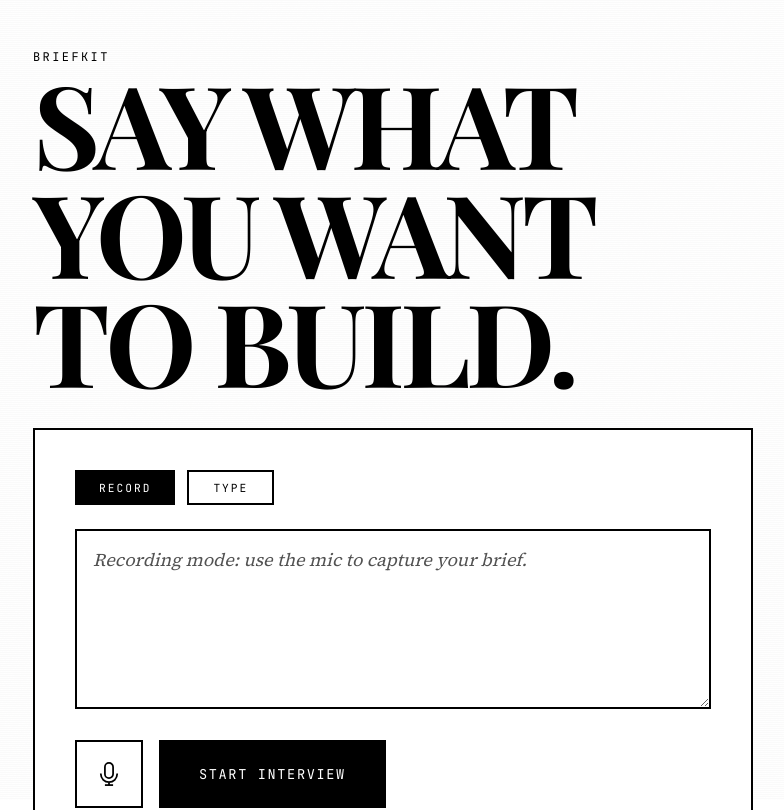
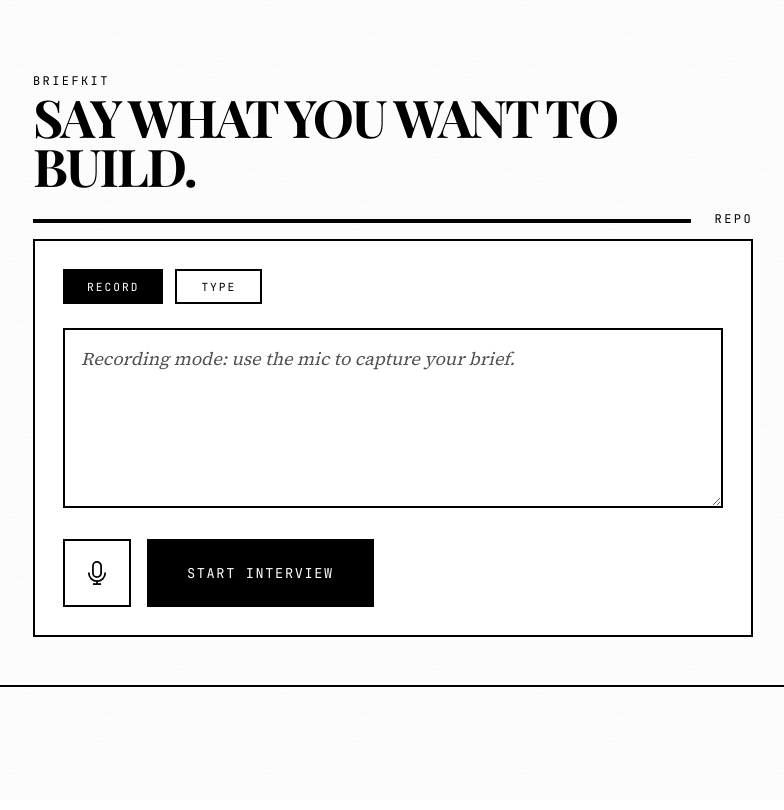
Before and after one commit to moeghashim/BriefKit, a Next.js app: page / in a window 1280 px wide. Shown: the top 810 px of the page, without its empty margins (247-1031 px from the left). Built offline with nearby package versions, Linux system fonts and the light colour scheme.

Commit message:
Adjust workspace split and preview cues

```diff
--- a/app/globals.css
+++ b/app/globals.css
@@ -50,6 +50,59 @@
 main {
   position: relative;
   z-index: 1;
+}
+
+.workspace {
+  display: grid;
+  grid-template-columns: 1fr;
+  gap: 2rem;
+  height: 100vh;
+  padding: 1.5rem 0;
+  transition: grid-template-columns 300ms ease;
+}
+
+.workspace.split {
+  grid-template-columns: minmax(320px, 1fr) minmax(360px, 2fr);
+  align-items: start;
+}
+
+.workspace-left,
+.workspace-right {
+  display: grid;
+  gap: 1.5rem;
+  align-content: start;
+  max-height: 100%;
+  overflow: auto;
+  transition: transform 300ms ease, opacity 300ms ease;
+}
+
+.workspace:not(.split) .workspace-right {
+  opacity: 0;
+  transform: translateY(20px);
+  pointer-events: none;
+  max-height: 0;
+  overflow: hidden;
+}
+
+.workspace.split .workspace-left {
+  transform: translateX(-2%);
+}
+
+.workspace.split .workspace-right {
+  opacity: 1;
+  transform: translateX(0);
+  max-height: 100%;
+  overflow: auto;
+}
+
+.workspace .container {
+  max-width: none;
+  padding: 0 1.5rem;
+}
+
+.workspace .section {
+  padding: 2rem 0;
+  border-bottom: 2px solid var(--foreground);
 }
 
 h1,
@@ -260,6 +313,19 @@
   border: 2px solid var(--foreground);
 }
 
+.rule-row.compact {
+  margin: 1.25rem 0 0.5rem;
+}
+
+.repo-link {
+  border-bottom: 1px solid transparent;
+  transition: border-color 100ms linear;
+}
+
+.repo-link:hover {
+  border-bottom: 1px solid var(--foreground);
+}
+
 .card {
   border: 1px solid var(--foreground);
   padding: 2rem;
@@ -324,6 +390,22 @@
 
 .simple-header {
   margin-bottom: 2rem;
+}
+
+.brief-section {
+  padding: 2.25rem 0;
+}
+
+.brief-section .simple-header {
+  margin-bottom: 1rem;
+}
+
+.brief-section .hero-title {
+  font-size: clamp(2.25rem, 5vw, 3.25rem);
+}
+
+.brief-section .chat-box {
+  padding: 1.75rem;
 }
 
 .question-card {
@@ -491,6 +573,51 @@
   font-size: 0.75rem;
 }
 
+.loading-indicator {
+  display: inline-flex;
+  align-items: center;
+  gap: 0.6rem;
+  border: 1px solid var(--foreground);
+  padding: 0.5rem 0.9rem;
+  margin-bottom: 1.5rem;
+  background: var(--card);
+}
+
+.loading-dots {
+  display: inline-flex;
+  gap: 0.35rem;
+  align-items: center;
+}
+
+.loading-dots span {
+  width: 6px;
+  height: 6px;
+  background: var(--foreground);
+  border-radius: 999px;
+  opacity: 0.3;
+  animation: loadingPulse 1s infinite ease-in-out;
+}
+
+.loading-dots span:nth-child(2) {
+  animation-delay: 0.15s;
+}
+
+.loading-dots span:nth-child(3) {
+  animation-delay: 0.3s;
+}
+
+@keyframes loadingPulse {
+  0%,
+  100% {
+    opacity: 0.3;
+    transform: translateY(0);
+  }
+  50% {
+    opacity: 1;
+    transform: translateY(-2px);
+  }
+}
+
 .download-row {
   display: flex;
   flex-wrap: wrap;
@@ -524,6 +651,22 @@
     padding: 4rem 0;
   }
 
+  .workspace {
+    height: auto;
+  }
+
+  .workspace.split {
+    grid-template-columns: 1fr;
+  }
+
+  .workspace-right {
+    opacity: 1;
+    transform: none;
+    max-height: none;
+    overflow: visible;
+    pointer-events: auto;
+  }
+
   .hero-title {
     font-size: clamp(3rem, 12vw, 5rem);
   }
--- a/components/InterviewClient.tsx
+++ b/components/InterviewClient.tsx
@@ -315,18 +315,31 @@
     {}
   );
   const interviewInProgress = interviewStarted && !interviewDone;
+  const hasFirstAnswer = interviewHistory.length > 0;
   const startButtonLabel = interviewStarted ? "Restart Interview" : "Start Interview";
   const allowRecording = inputMode === "record";
   const allowTyping = inputMode === "type";
-  const showTextarea = true;
 
   return (
     <main>
-      <section className="section compact" id="brief">
+      <div className={`workspace${hasFirstAnswer ? " split" : ""}`}>
+        <div className="workspace-left">
+          <section className="section compact brief-section" id="brief">
             <div className="container narrow">
             <div className="simple-header">
               <div className="mono">BriefKit</div>
               <h1 className="hero-title">Say what you want to build.</h1>
+            </div>
+            <div className="rule-row compact">
+              <div className="rule" />
+              <a
+                className="repo-link mono"
+                href="https://github.com/moeghashim/BriefKit"
+                target="_blank"
+                rel="noreferrer"
+              >
+                Repo
+              </a>
             </div>
             <div className="chat-box">
               <div className="mode-toggle" role="group" aria-label="Input mode">
@@ -498,7 +511,9 @@
               </div>
             </section>
           )}
+        </div>
 
+        <div className="workspace-right">
           <section className="section">
             <div className="container">
               <h2>Feature Table</h2>
@@ -506,6 +521,16 @@
                 Features and user stories update as the interview progresses.
                 {loadingPreview ? " Updating..." : ""}
               </p>
+              {loadingPreview && (
+                <div className="loading-indicator" aria-live="polite">
+                  <span className="mono">Finalizing table</span>
+                  <span className="loading-dots" aria-hidden="true">
+                    <span />
+                    <span />
+                    <span />
+                  </span>
+                </div>
+              )}
               {displayFeatures.length > 0 ? (
                 displayFeatures.map((feature, index) => (
                   <div key={`${feature.name}-${index}`} className="feature-block">
@@ -624,7 +649,9 @@
                   </button>
                   <button
                     className="secondary"
-                onClick={() => downloadFile(JSON.stringify(result.prdJson, null, 2), "prd.json", "application/json")}
+                    onClick={() =>
+                      downloadFile(JSON.stringify(result.prdJson, null, 2), "prd.json", "application/json")
+                    }
                   >
                     Download JSON
                   </button>
@@ -637,6 +664,8 @@
               )}
             </div>
           </section>
+        </div>
+      </div>
     </main>
   );
 }
```
Also changed, not shown: preview.txt (added), progress.txt. Lines whose indentation alone changed are shown as unchanged.
